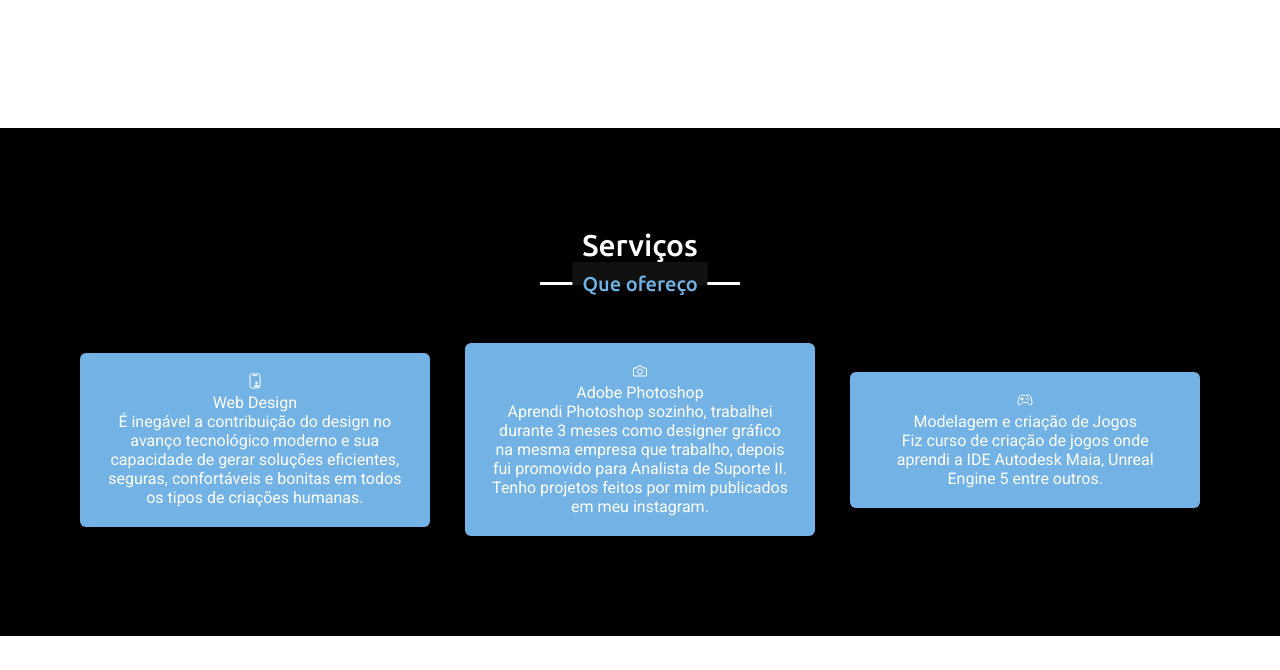
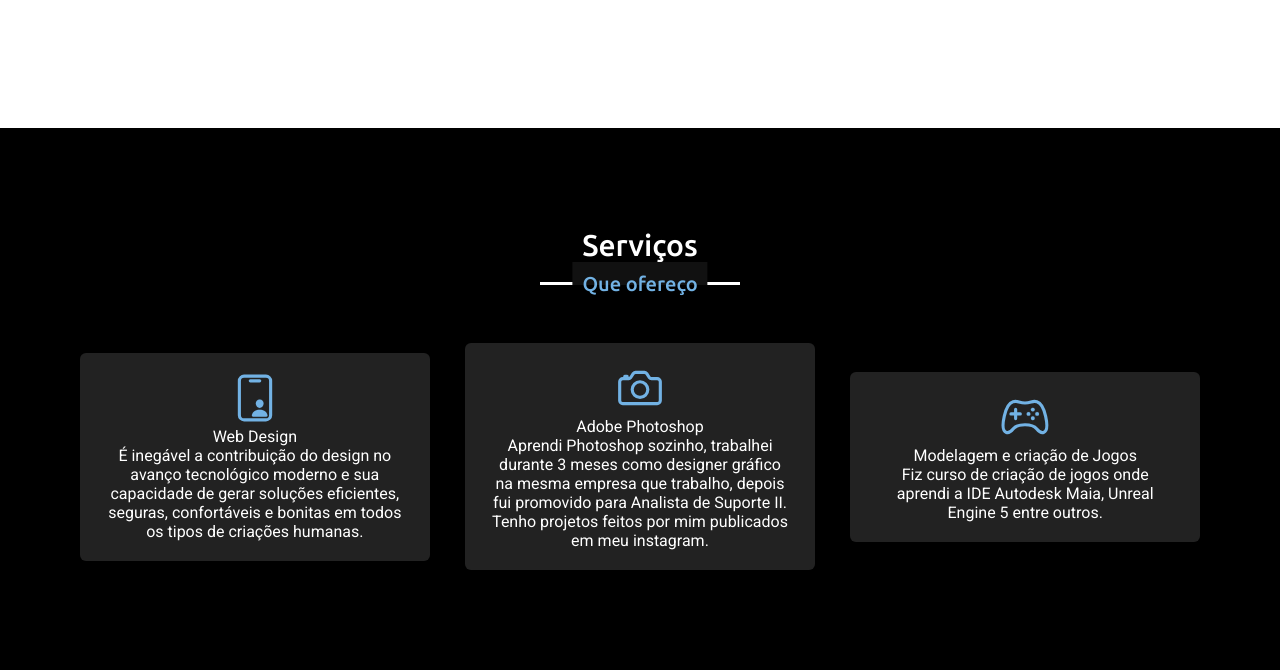
Before and after one commit to VictorSantos2022/MeuPortfolio.github.io, a plain HTML site: page index.html in a window 1280 px wide. Shown: the part 1437-2107 px from the top of the page. Before the commit the page ends 2073 px from the top, so only its background shows below. Drawn offline with nearby package versions, Linux system fonts and the light colour scheme.

Commit message:
att services 4

```diff
--- a/style.css
+++ b/style.css
@@ -255,11 +255,16 @@ section .title::after{
 
 .services .serv-content .card{
     width: calc(33% - 20px);
-    background: #72b2e4;
+    background: #222;
     text-align: center;
     border-radius: 6px;
     padding: 20px 25px;
     cursor: pointer;
+}
+
+.services .serv-content .card ion-icon{
+    font-size: 50px ;
+    color: #72b2e4;
 }
 
 /* responsividade */
```
